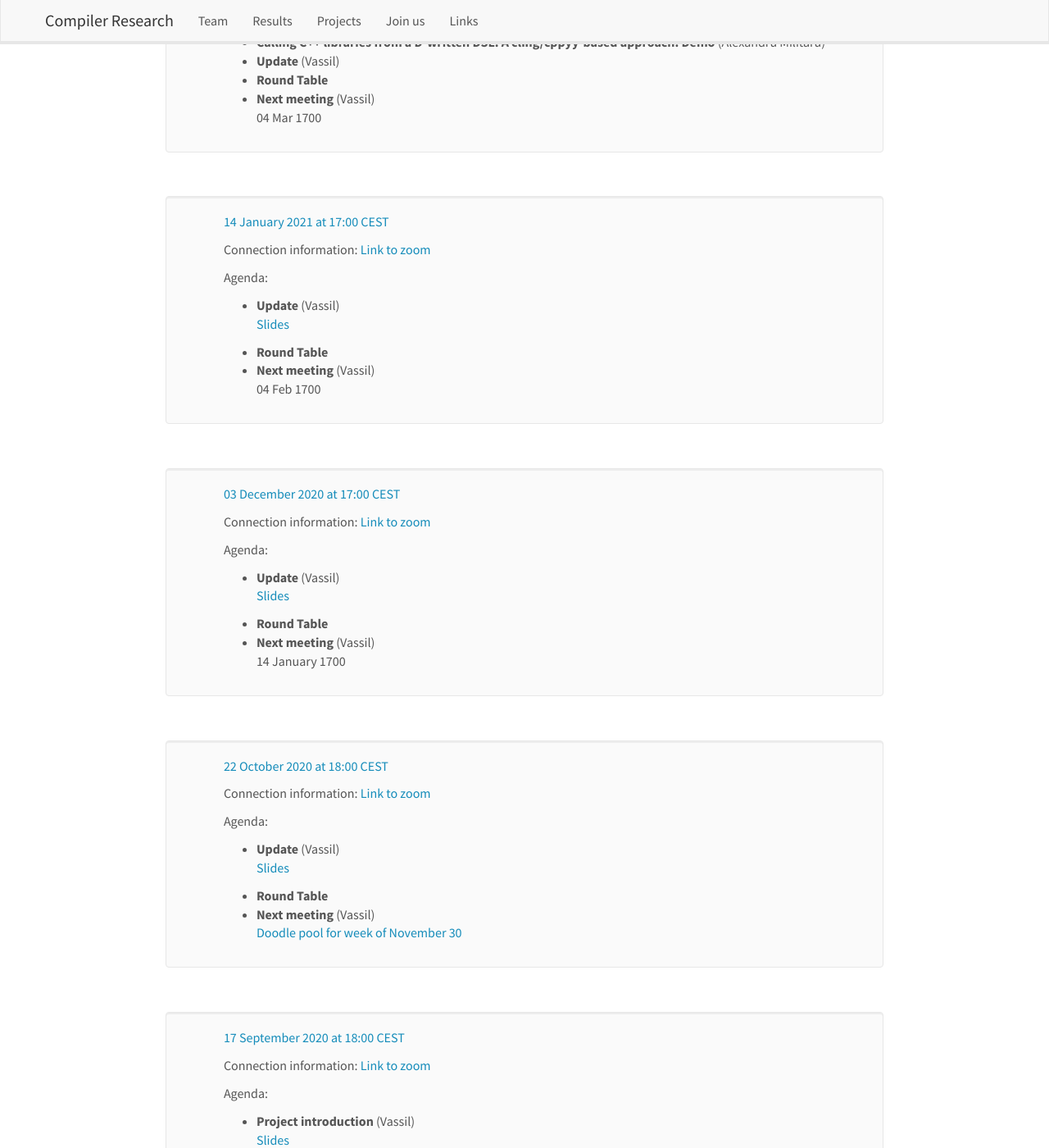
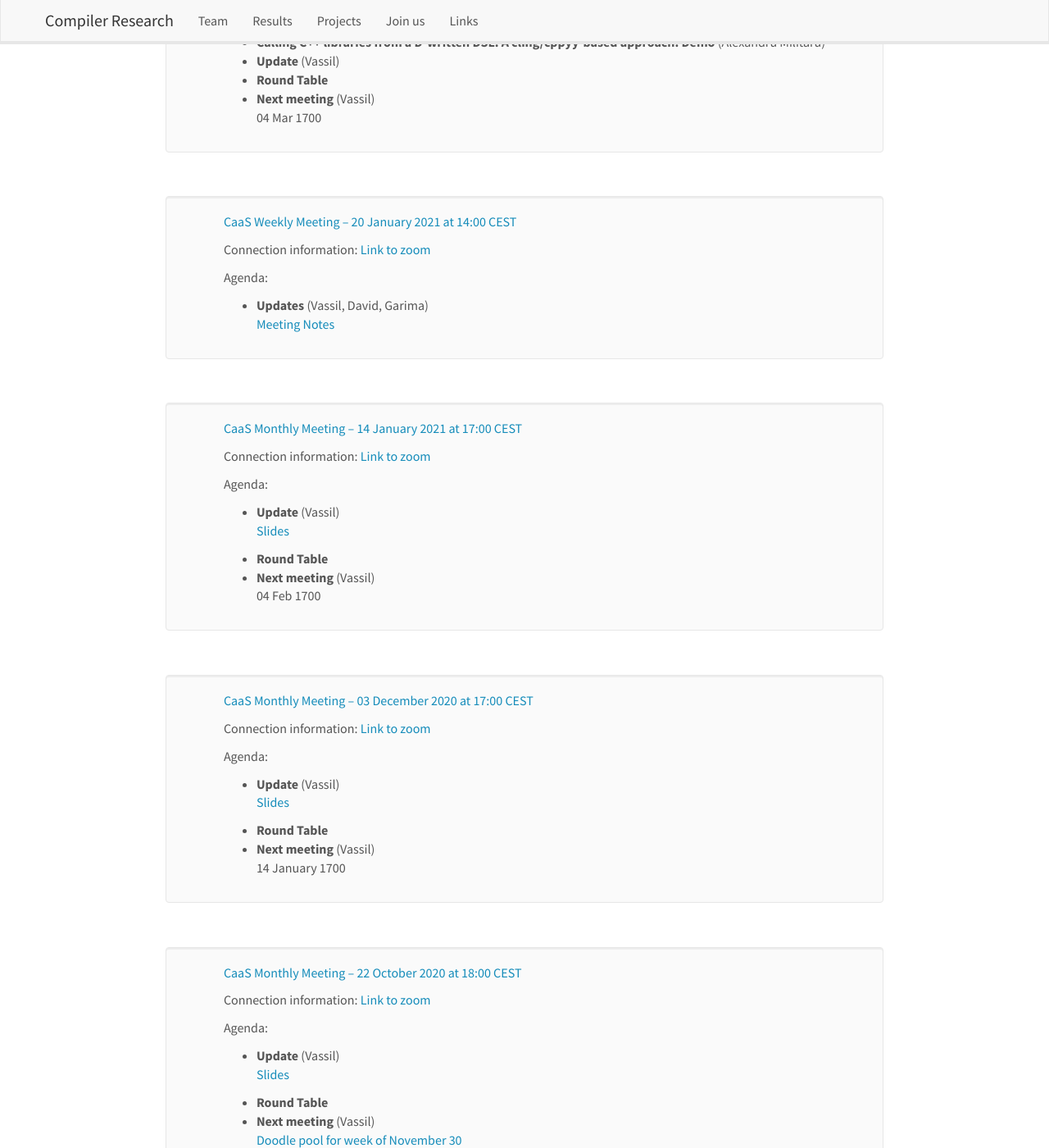
Before and after one commit to vgvassilev/clad, a Jekyll site: the page built from _pages/meetings.md, in a window 1280 px wide and 1400 px high, scrolled down 286 px. Shown: the whole window at 82% size. Built offline with Jekyll 4.4.1, drawn with Linux system fonts in a browser that asks for light colours; nearby versions of some CDN libraries; some of the changed text lies outside the part shown.

Commit message:
Add a weekly meeting

```diff
--- a/_data/meetinglist.yml
+++ b/_data/meetinglist.yml
@@ -1,4 +1,5 @@
-- date: 2021-02-04 17:00
+- name: "CaaS Monthly Meeting"
+  date: 2021-02-04 17:00
   time_cest: "17:00"
   connect: "[Link to zoom](https://princeton.zoom.us/j/99436382635?pwd=NEhzdkhLbTBhdDBBc0tpK3FSLzFpdz09)"
   label: caas_04Feb2021
@@ -14,7 +15,18 @@
       speaker: Vassil
       link: 04 Mar 1700
 
-- date: 2021-01-14 17:00
+- name: "CaaS Weekly Meeting"
+  date: 2021-01-20 17:00
+  time_cest: "14:00"
+  connect: "[Link to zoom](https://princeton.zoom.us/j/99436382635?pwd=NEhzdkhLbTBhdDBBc0tpK3FSLzFpdz09)"
+  label: caas_20Jan2021
+  agenda:
+    - title: Updates
+      speaker: "Vassil, David, Garima"
+      link: "[Meeting Notes](https://docs.google.com/document/d/1HMUtM8rRPeTYDqsWZVD-iQityjJj9_GKgu0FHHbiBr0)"
+
+- name: "CaaS Monthly Meeting"
+  date: 2021-01-14 17:00
   time_cest: "17:00"
   connect: "[Link to zoom](https://princeton.zoom.us/j/99436382635?pwd=NEhzdkhLbTBhdDBBc0tpK3FSLzFpdz09)"
   label: caas_14Jan2021
@@ -27,7 +39,8 @@
       speaker: Vassil
       link: 04 Feb 1700
 
-- date: 2020-12-03 17:00
+- name: "CaaS Monthly Meeting"
+  date: 2020-12-03 17:00
   time_cest: "17:00"
   connect: "[Link to zoom](https://princeton.zoom.us/j/99436382635?pwd=NEhzdkhLbTBhdDBBc0tpK3FSLzFpdz09)"
   label: caas_03Dec2020
@@ -40,7 +53,8 @@
       speaker: Vassil
       link: 14 January 1700
 
-- date: 2020-10-22 18:00
+- name: "CaaS Monthly Meeting"
+  date: 2020-10-22 18:00
   time_cest: "18:00"
   connect: "[Link to zoom](https://princeton.zoom.us/j/98806538025?pwd=Mjlnb2cvemdYYTM4TDVWNUNTNUNDUT09)"
   label: caas_22Oct2020
@@ -53,7 +67,8 @@
       speaker: Vassil
       link: "[Doodle pool for week of November 30](https://doodle.com/poll/bkkahvx9d5rrbka2)"
 
-- date: 2020-09-17 18:00
+- name: "CaaS Monthly Meeting"
+  date: 2020-09-17 18:00
   time_cest: "18:00"
   connect: "[Link to zoom](https://princeton.zoom.us/j/98806538025?pwd=Mjlnb2cvemdYYTM4TDVWNUNTNUNDUT09)"
   label: caas_17Sept2020
--- a/_pages/meetings.md
+++ b/_pages/meetings.md
@@ -15,7 +15,9 @@ permalink: /meetings/
 {% for meeting in sorted_meetings %}
 <span id="{{meeting.label}}">&nbsp;</span>
 <div class="well" style="padding-left: 70px; padding-right: 70px">
-  <a style="text-decoration:none;" href="#{{meeting.label}}">{{ meeting.date | date_to_long_string }} at {{meeting.time_cest}} CEST</a>
+  <a style="text-decoration:none;" href="#{{meeting.label}}">
+    {{ meeting.name }} -- {{ meeting.date | date_to_long_string }} at {{meeting.time_cest}} CEST
+  </a>
 <div>
   Connection information: {{meeting.connect}} <br />
 </div>
```
